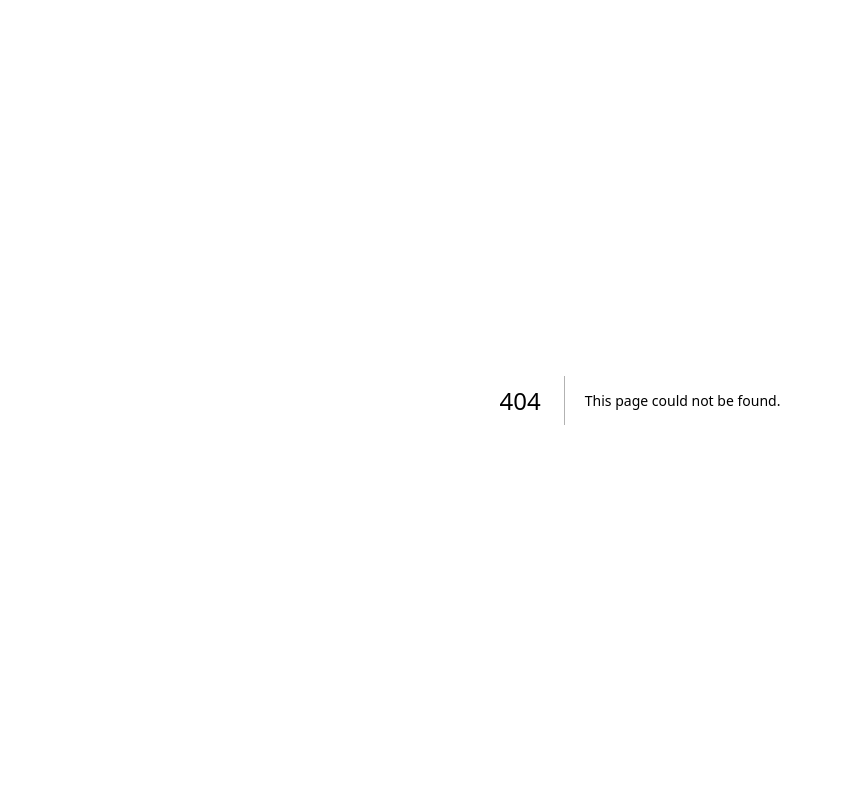
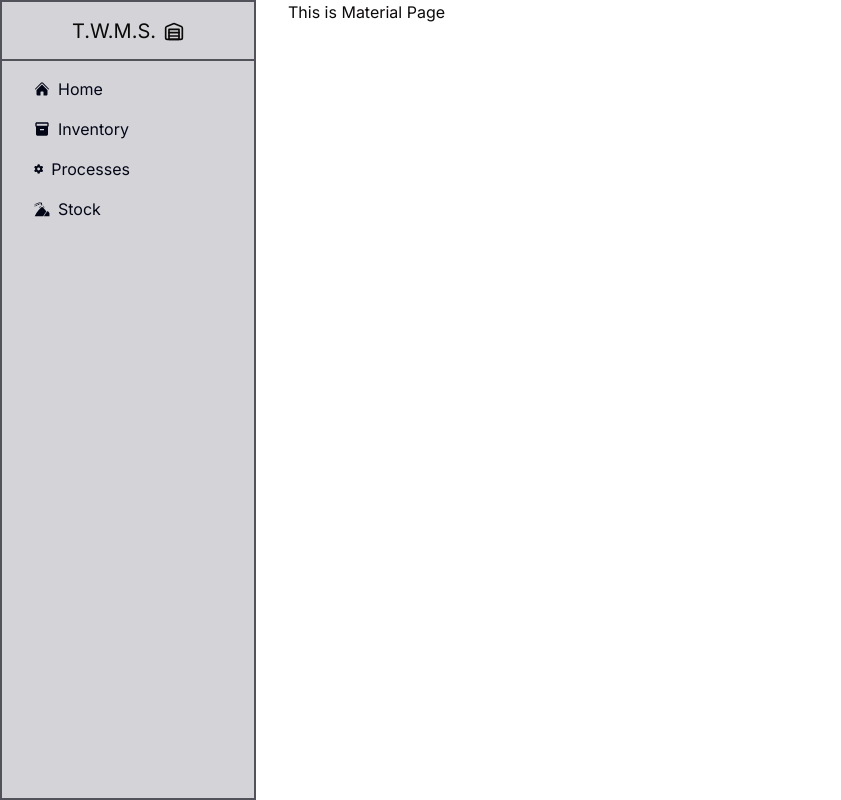
Before and after one commit to Room1097/textile-warehouse-mgmt-sys, a Next.js app in the folder projectfrontend/: page /inventory in a window 1280 px wide. Before the commit this address had no page. Shown: the whole page, without its empty margins (0-841 px from the left). Built offline with nearby package versions, Linux system fonts and the light colour scheme.

Commit message:
added sidebar and navigational routes

```diff
--- /dev/null
+++ b/projectfrontend/app/(inventory)/(routes)/inventory/page.tsx
@@ -0,0 +1,10 @@
+import Sidebar from "@/components/SideBar/sidebar";
+
+export default function Material() {
+  return (
+    <div className="">
+
+      <h1>This is Material Page</h1>
+    </div>
+  );
+}
--- /dev/null
+++ b/projectfrontend/app/(process)/(routes)/process/page.tsx
@@ -0,0 +1,7 @@
+export default function Process() {
+    return(
+        <div>
+            <h1>Process Page</h1>
+        </div>
+    )
+}
--- /dev/null
+++ b/projectfrontend/app/(stock)/(routes)/stock/page.tsx
@@ -0,0 +1,7 @@
+export default function Stock() {
+    return(
+        <div>
+            <h1>Produced Goods Stock Page</h1>
+        </div>
+    )
+}
--- a/projectfrontend/app/layout.tsx
+++ b/projectfrontend/app/layout.tsx
@@ -1,5 +1,6 @@
 import type { Metadata } from "next";
 import { Inter } from "next/font/google";
+import Sidebar from "@/components/SideBar/sidebar";
 import "./globals.css";
 
 const inter = Inter({ subsets: ["latin"] });
@@ -16,7 +17,12 @@ export default function RootLayout({
 }>) {
   return (
     <html lang="en">
-      <body className={inter.className}>{children}</body>
+      <body className={inter.className}>
+        <div className="flex gap-8">
+          <Sidebar />
+          {children}
+        </div>
+      </body>
     </html>
   );
 }
--- /dev/null
+++ b/projectfrontend/components/SideBar/sidebar.tsx
@@ -0,0 +1,35 @@
+import React from "react";
+import Link from "next/link";
+import { LuWarehouse } from "react-icons/lu";
+import { HiHome } from "react-icons/hi2";
+import { MdInventory } from "react-icons/md";
+import { FaGear } from "react-icons/fa6";
+import { GiStockpiles } from "react-icons/gi";
+
+const Sidebar = () => {
+  const links = [
+    { href: "/", text: "Home", icon: <HiHome /> },
+    { href: "/inventory", text: "Inventory", icon: <MdInventory /> },
+    { href: "/process", text: "Processes", icon: <FaGear /> },
+    { href: "/stock", text: "Stock", icon: <GiStockpiles /> },
+  ];
+
+  return (
+    <div className="w-[20vw] bg-zinc-300 h-screen flex flex-col">
+      <div className="h-[8vh] w-[20vw] flex items-center justify-center gap-2 text-xl border-2 border-zinc-600 border-b-0">
+        T.W.M.S. <LuWarehouse />
+      </div>
+      <div className="px-8 pt-4 h-full flex flex-col gap-4 border-2 border-zinc-600">
+        {links.map((link, index) => (
+          <Link key={index} href={link.href}>
+            <h3 className="hover:text-zinc-600 transition-all duration-300 text-slate-950 w-24 gap-2 flex justify-start items-center">
+              {link.icon} {link.text}
+            </h3>
+          </Link>
+        ))}
+      </div>
+    </div>
+  );
+};
+
+export default Sidebar;
--- a/projectfrontend/package.json
+++ b/projectfrontend/package.json
@@ -19,6 +19,7 @@
     "react": "^18",
     "react-dom": "^18",
     "react-hook-form": "^7.51.2",
+    "react-icons": "^5.0.1",
     "tailwind-merge": "^2.2.2",
     "tailwindcss-animate": "^1.0.7",
     "zod": "^3.22.4"
```
Also changed, not shown: 2 other files (tests, documents, lock files or other folders).
